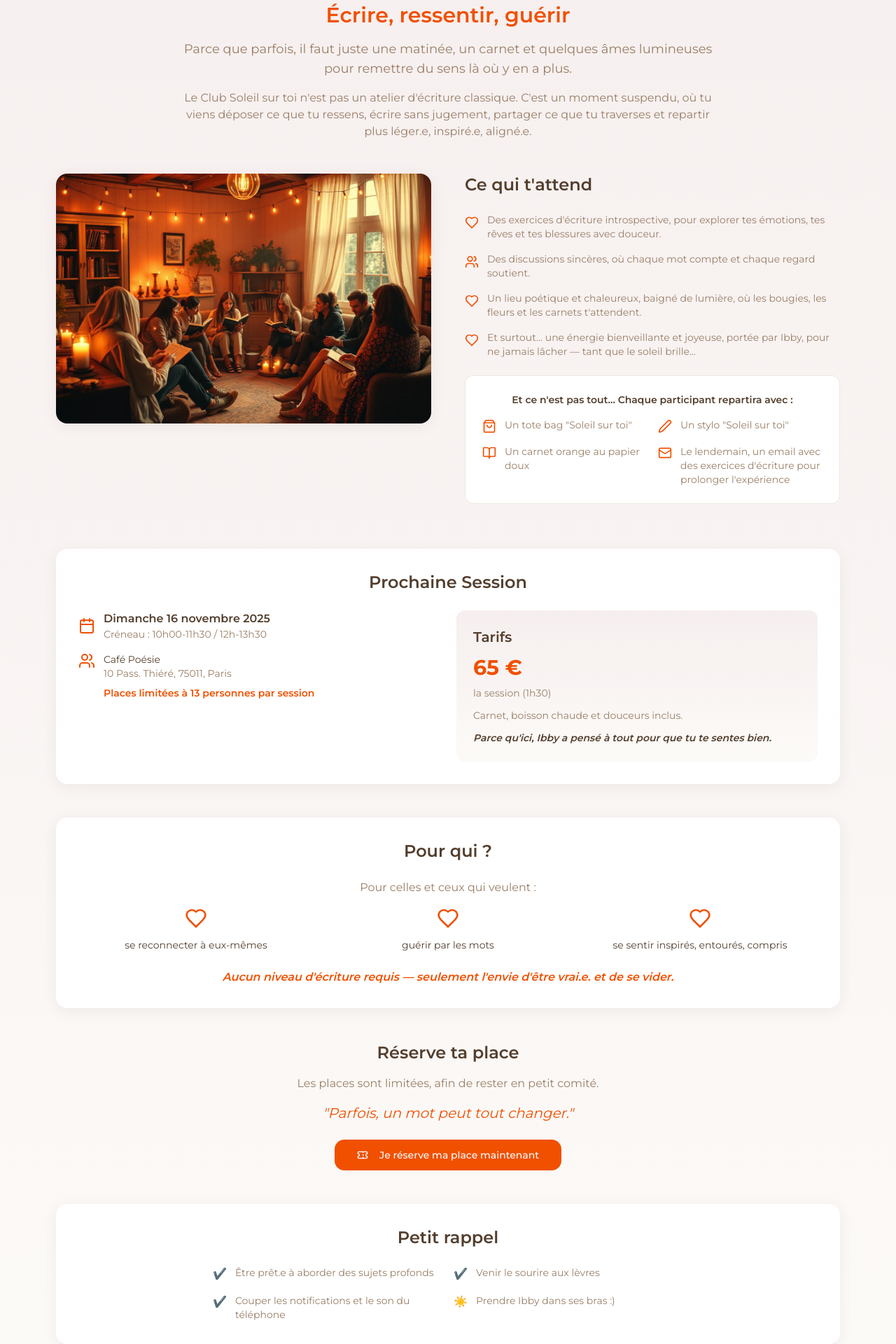
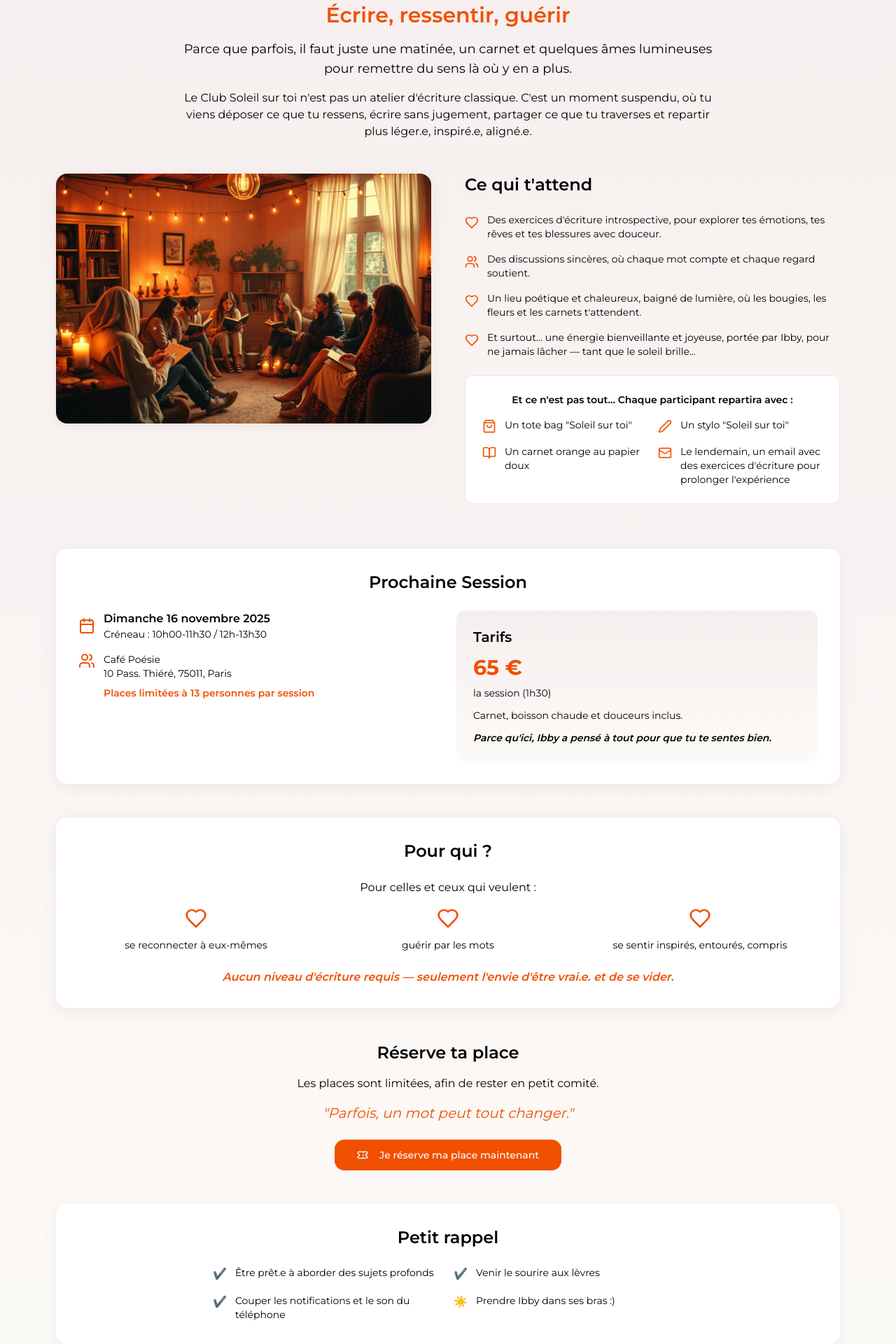
Before and after one commit to FadBiao/tant-que-le-soleil-brille-com, a React (Vite) app: page /club in a window 1280 px wide. Shown: the part 220-2140 px from the top of the page at 70% size. Built offline with nearby package versions, Linux system fonts and the light colour scheme; the HTML template or start-up script is replaced by a standard one.

Commit message:
Apply home page font styles to club page

```diff
--- a/src/pages/Club.tsx
+++ b/src/pages/Club.tsx
@@ -26,16 +26,16 @@ const Club = () => {
 
           {/* Header */}
           <div className="text-center mb-12 animate-fade-in">
-            <h1 className="font-playfair text-4xl md:text-5xl font-bold mb-6 text-foreground">
+            <h1 className="font-playfair text-4xl md:text-5xl font-bold mb-6 text-[hsl(0,0%,0%)]">
               Le Club Soleil sur toi
             </h1>
             <h2 className="font-playfair text-2xl md:text-3xl font-semibold mb-4 text-[hsl(var(--navbar-bg))]">
               Écrire, ressentir, guérir
             </h2>
-            <p className="font-poppins text-lg text-muted-foreground max-w-3xl mx-auto mb-4">
+            <p className="font-poppins text-lg text-[hsl(0,0%,0%)] max-w-3xl mx-auto mb-4">
               Parce que parfois, il faut juste une matinée, un carnet et quelques âmes lumineuses pour remettre du sens là où y en a plus.
             </p>
-            <p className="font-poppins text-base text-muted-foreground max-w-3xl mx-auto">
+            <p className="font-poppins text-base text-[hsl(0,0%,0%)] max-w-3xl mx-auto">
               Le Club Soleil sur toi n'est pas un atelier d'écriture classique. C'est un moment suspendu, où tu viens déposer ce que tu ressens, écrire sans jugement, partager ce que tu traverses et repartir plus léger.e, inspiré.e, aligné.e.
             </p>
           </div>
@@ -48,60 +48,60 @@ const Club = () => {
 
             {/* Right Column - Ce qui t'attend */}
             <div className="animate-fade-in space-y-6">
-              <h3 className="font-playfair text-2xl font-semibold text-foreground mb-6">
+              <h3 className="font-playfair text-2xl font-semibold text-[hsl(0,0%,0%)] mb-6">
                 Ce qui t'attend
               </h3>
 
               <div className="space-y-4">
                 <div className="flex items-start gap-3">
                   <Heart className="h-5 w-5 text-[hsl(var(--navbar-bg))] flex-shrink-0 mt-1" />
-                  <p className="font-poppins text-sm text-muted-foreground">
+                  <p className="font-poppins text-sm text-[hsl(0,0%,0%)]">
                     Des exercices d'écriture introspective, pour explorer tes émotions, tes rêves et tes blessures avec douceur.
                   </p>
                 </div>
 
                 <div className="flex items-start gap-3">
                   <Users className="h-5 w-5 text-[hsl(var(--navbar-bg))] flex-shrink-0 mt-1" />
-                  <p className="font-poppins text-sm text-muted-foreground">
+                  <p className="font-poppins text-sm text-[hsl(0,0%,0%)]">
                     Des discussions sincères, où chaque mot compte et chaque regard soutient.
                   </p>
                 </div>
 
                 <div className="flex items-start gap-3">
                   <Heart className="h-5 w-5 text-[hsl(var(--navbar-bg))] flex-shrink-0 mt-1" />
-                  <p className="font-poppins text-sm text-muted-foreground">
+                  <p className="font-poppins text-sm text-[hsl(0,0%,0%)]">
                     Un lieu poétique et chaleureux, baigné de lumière, où les bougies, les fleurs et les carnets t'attendent.
                   </p>
                 </div>
 
                 <div className="flex items-start gap-3">
                   <Heart className="h-5 w-5 text-[hsl(var(--navbar-bg))] flex-shrink-0 mt-1" />
-                  <p className="font-poppins text-sm text-muted-foreground">
+                  <p className="font-poppins text-sm text-[hsl(0,0%,0%)]">
                     Et surtout… une énergie bienveillante et joyeuse, portée par Ibby, pour ne jamais lâcher — tant que le soleil brille...
                   </p>
                 </div>
               </div>
 
               <div className="bg-card p-6 rounded-xl border border-border mt-6">
-                <p className="font-poppins text-sm font-semibold text-foreground mb-4 text-center">
+                <p className="font-poppins text-sm font-semibold text-[hsl(0,0%,0%)] mb-4 text-center">
                   Et ce n'est pas tout... Chaque participant repartira avec :
                 </p>
                 <div className="grid grid-cols-1 md:grid-cols-2 gap-4">
                   <div className="flex items-start gap-3">
                     <ShoppingBag className="h-5 w-5 text-[hsl(var(--navbar-bg))] flex-shrink-0 mt-0.5" />
-                    <p className="font-poppins text-sm text-muted-foreground">Un tote bag "Soleil sur toi"</p>
+                    <p className="font-poppins text-sm text-[hsl(0,0%,0%)]">Un tote bag "Soleil sur toi"</p>
                   </div>
                   <div className="flex items-start gap-3">
                     <Pen className="h-5 w-5 text-[hsl(var(--navbar-bg))] flex-shrink-0 mt-0.5" />
-                    <p className="font-poppins text-sm text-muted-foreground">Un stylo "Soleil sur toi"</p>
+                    <p className="font-poppins text-sm text-[hsl(0,0%,0%)]">Un stylo "Soleil sur toi"</p>
                   </div>
                   <div className="flex items-start gap-3">
                     <BookOpen className="h-5 w-5 text-[hsl(var(--navbar-bg))] flex-shrink-0 mt-0.5" />
-                    <p className="font-poppins text-sm text-muted-foreground">Un carnet orange au papier doux</p>
+                    <p className="font-poppins text-sm text-[hsl(0,0%,0%)]">Un carnet orange au papier doux</p>
                   </div>
                   <div className="flex items-start gap-3">
                     <Mail className="h-5 w-5 text-[hsl(var(--navbar-bg))] flex-shrink-0 mt-0.5" />
-                    <p className="font-poppins text-sm text-muted-foreground">Le lendemain, un email avec des exercices d'écriture pour prolonger l'expérience</p>
+                    <p className="font-poppins text-sm text-[hsl(0,0%,0%)]">Le lendemain, un email avec des exercices d'écriture pour prolonger l'expérience</p>
                   </div>
                 </div>
               </div>
@@ -110,7 +110,7 @@ const Club = () => {
 
           {/* Prochaine Session */}
           <div className="bg-card p-8 rounded-2xl shadow-soft mb-12 animate-fade-in">
-            <h3 className="font-playfair text-2xl font-semibold text-foreground mb-6 text-center">
+            <h3 className="font-playfair text-2xl font-semibold text-[hsl(0,0%,0%)] mb-6 text-center">
               Prochaine Session
             </h3>
             <div className="grid md:grid-cols-2 gap-6">
@@ -118,8 +118,8 @@ const Club = () => {
                 <div className="flex items-center gap-3 mb-4">
                   <Calendar className="h-6 w-6 text-[hsl(var(--navbar-bg))]" />
                   <div>
-                    <p className="font-poppins font-semibold text-foreground">Dimanche 16 novembre 2025</p>
-                    <p className="font-poppins text-sm text-muted-foreground">
+                    <p className="font-poppins font-semibold text-[hsl(0,0%,0%)]">Dimanche 16 novembre 2025</p>
+                    <p className="font-poppins text-sm text-[hsl(0,0%,0%)]">
                       Créneau : 10h00-11h30 / 12h-13h30
                     </p>
                   </div>
@@ -127,8 +127,8 @@ const Club = () => {
                 <div className="flex items-start gap-3">
                   <Users className="h-6 w-6 text-[hsl(var(--navbar-bg))] flex-shrink-0" />
                   <div>
-                    <p className="font-poppins text-sm text-foreground">Café Poésie</p>
-                    <p className="font-poppins text-sm text-muted-foreground">10 Pass. Thiéré, 75011, Paris</p>
+                    <p className="font-poppins text-sm text-[hsl(0,0%,0%)]">Café Poésie</p>
+                    <p className="font-poppins text-sm text-[hsl(0,0%,0%)]">10 Pass. Thiéré, 75011, Paris</p>
                     <p className="font-poppins text-sm text-[hsl(var(--navbar-bg))] font-semibold mt-2">
                       Places limitées à 13 personnes par session
                     </p>
@@ -136,13 +136,13 @@ const Club = () => {
                 </div>
               </div>
               <div className="bg-gradient-dawn p-6 rounded-xl">
-                <h4 className="font-playfair text-xl font-semibold text-foreground mb-3">Tarifs</h4>
+                <h4 className="font-playfair text-xl font-semibold text-[hsl(0,0%,0%)] mb-3">Tarifs</h4>
                 <p className="font-poppins text-3xl font-bold text-[hsl(var(--navbar-bg))] mb-2">65 €</p>
-                <p className="font-poppins text-sm text-muted-foreground mb-3">la session (1h30)</p>
-                <p className="font-poppins text-sm text-muted-foreground">
+                <p className="font-poppins text-sm text-[hsl(0,0%,0%)] mb-3">la session (1h30)</p>
+                <p className="font-poppins text-sm text-[hsl(0,0%,0%)]">
                   Carnet, boisson chaude et douceurs inclus.
                 </p>
-                <p className="font-poppins text-sm font-semibold text-foreground mt-3 italic">
+                <p className="font-poppins text-sm font-semibold text-[hsl(0,0%,0%)] mt-3 italic">
                   Parce qu'ici, Ibby a pensé à tout pour que tu te sentes bien.
                 </p>
               </div>
@@ -151,24 +151,24 @@ const Club = () => {
 
           {/* Pour qui */}
           <div className="bg-card p-8 rounded-2xl shadow-soft mb-12 animate-fade-in">
-            <h3 className="font-playfair text-2xl font-semibold text-foreground mb-6 text-center">
+            <h3 className="font-playfair text-2xl font-semibold text-[hsl(0,0%,0%)] mb-6 text-center">
               Pour qui ?
             </h3>
-            <p className="font-poppins text-muted-foreground mb-4 text-center">
+            <p className="font-poppins text-[hsl(0,0%,0%)] mb-4 text-center">
               Pour celles et ceux qui veulent :
             </p>
             <div className="grid md:grid-cols-3 gap-6 mb-6">
               <div className="text-center">
                 <Heart className="h-8 w-8 text-[hsl(var(--navbar-bg))] mx-auto mb-3" />
-                <p className="font-poppins text-sm text-foreground">se reconnecter à eux-mêmes</p>
+                <p className="font-poppins text-sm text-[hsl(0,0%,0%)]">se reconnecter à eux-mêmes</p>
               </div>
               <div className="text-center">
                 <Heart className="h-8 w-8 text-[hsl(var(--navbar-bg))] mx-auto mb-3" />
-                <p className="font-poppins text-sm text-foreground">guérir par les mots</p>
+                <p className="font-poppins text-sm text-[hsl(0,0%,0%)]">guérir par les mots</p>
               </div>
               <div className="text-center">
                 <Heart className="h-8 w-8 text-[hsl(var(--navbar-bg))] mx-auto mb-3" />
-                <p className="font-poppins text-sm text-foreground">se sentir inspirés, entourés, compris</p>
+                <p className="font-poppins text-sm text-[hsl(0,0%,0%)]">se sentir inspirés, entourés, compris</p>
               </div>
             </div>
             <p className="font-poppins text-base text-center italic text-[hsl(var(--navbar-bg))] font-semibold">
@@ -178,10 +178,10 @@ const Club = () => {
 
           {/* Réserve ta place */}
           <div className="text-center mb-12 animate-fade-in">
-            <h3 className="font-playfair text-2xl font-semibold text-foreground mb-4">
+            <h3 className="font-playfair text-2xl font-semibold text-[hsl(0,0%,0%)] mb-4">
               Réserve ta place
             </h3>
-            <p className="font-poppins text-muted-foreground mb-4">
+            <p className="font-poppins text-[hsl(0,0%,0%)] mb-4">
               Les places sont limitées, afin de rester en petit comité.
             </p>
             <p className="font-playfair text-xl italic text-[hsl(var(--navbar-bg))] mb-6">
@@ -195,31 +195,31 @@ const Club = () => {
 
           {/* Petit rappel */}
           <div className="bg-card p-8 rounded-2xl shadow-soft animate-fade-in">
-            <h3 className="font-playfair text-2xl font-semibold text-foreground mb-6 text-center">
+            <h3 className="font-playfair text-2xl font-semibold text-[hsl(0,0%,0%)] mb-6 text-center">
               Petit rappel
             </h3>
             <div className="grid md:grid-cols-2 gap-4 max-w-2xl mx-auto">
               <div className="flex items-start gap-3">
                 <span className="text-[hsl(var(--navbar-bg))]">✔️</span>
-                <p className="font-poppins text-sm text-muted-foreground">
+                <p className="font-poppins text-sm text-[hsl(0,0%,0%)]">
                   Être prêt.e à aborder des sujets profonds
                 </p>
               </div>
               <div className="flex items-start gap-3">
                 <span className="text-[hsl(var(--navbar-bg))]">✔️</span>
-                <p className="font-poppins text-sm text-muted-foreground">
+                <p className="font-poppins text-sm text-[hsl(0,0%,0%)]">
                   Venir le sourire aux lèvres
                 </p>
               </div>
               <div className="flex items-start gap-3">
                 <span className="text-[hsl(var(--navbar-bg))]">✔️</span>
-                <p className="font-poppins text-sm text-muted-foreground">
+                <p className="font-poppins text-sm text-[hsl(0,0%,0%)]">
                   Couper les notifications et le son du téléphone
                 </p>
               </div>
               <div className="flex items-start gap-3">
                 <span className="text-primary">☀️</span>
-                <p className="font-poppins text-sm text-muted-foreground">
+                <p className="font-poppins text-sm text-[hsl(0,0%,0%)]">
                   Prendre Ibby dans ses bras :)
                 </p>
               </div>
```
